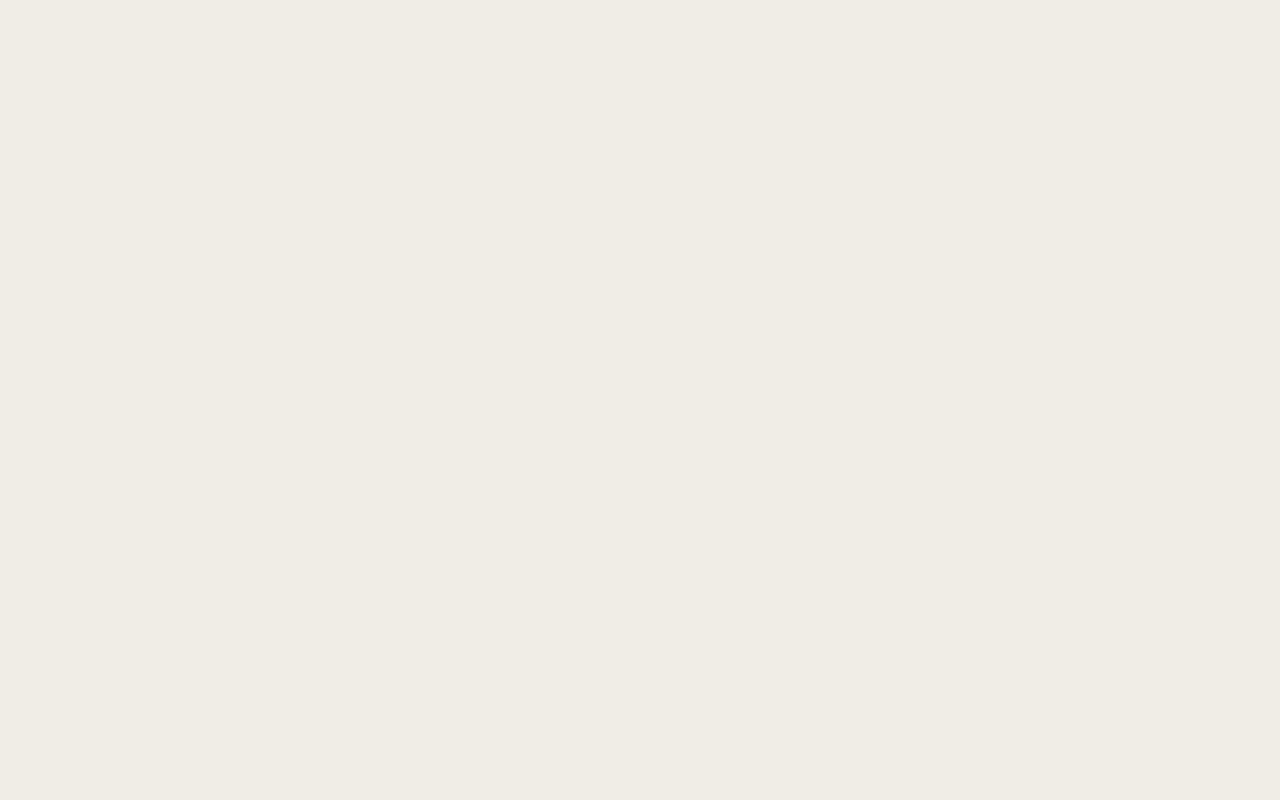
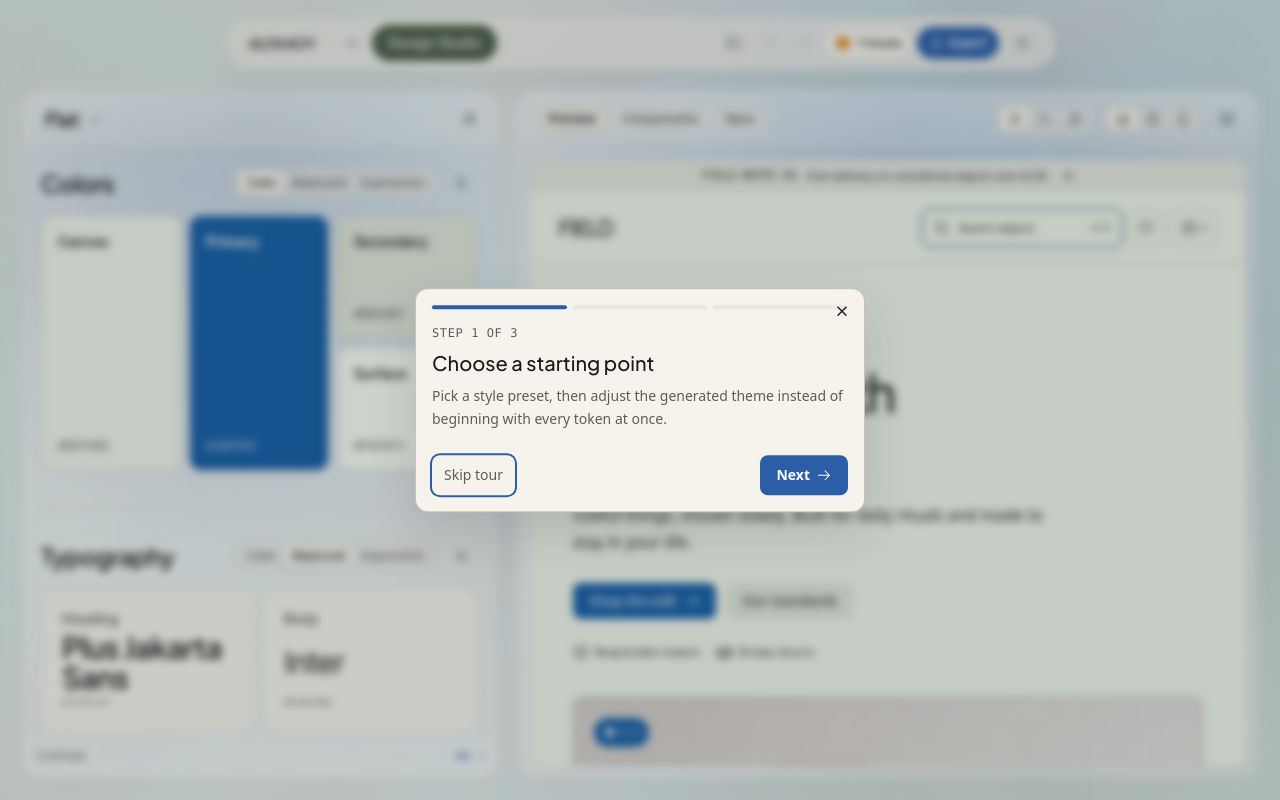
Before and after one commit to BoaDOMO/Aliya-portfolio, a React (Vite) app: page /design-studio in a window 1280 px wide. Before the commit this address had no page. Built offline with nearby package versions, Linux system fonts and the light colour scheme.

Commit message:
fix(design-studio): rename route to design-studio and fix layout/scrollbar bugs

```diff
--- a/src/components/design-specs/appendix-section.tsx
+++ b/src/components/design-specs/appendix-section.tsx
@@ -14,7 +14,7 @@
       </p>
       <ul className="space-y-2 text-sm">
         <li>
-          <Link to="/design-system" className="text-primary hover:underline">
+          <Link to="/design-studio" className="text-primary hover:underline">
             → Open Design System to copy AI Context, Tailwind v4, Plain CSS, or theme.json
           </Link>
         </li>
--- a/src/components/design-system/left-panel.tsx
+++ b/src/components/design-system/left-panel.tsx
@@ -115,7 +115,7 @@
         </div>
       </div>
 
-      <div className="studio-glass-content min-h-0 flex-1 overflow-y-auto overscroll-contain scroll-smooth">
+      <div className="studio-glass-content min-h-0 flex-1 overflow-y-auto overscroll-contain scroll-smooth mr-1">
         <div aria-label="Theme controls" className="space-y-9 p-5">
           {!typeAdvancedOpen && (
             <div ref={colorSectionRef} className="scroll-mt-6">
--- a/src/components/layout.tsx
+++ b/src/components/layout.tsx
@@ -12,14 +12,14 @@
   "/lab": "Lab — Aliya Koy",
   "/chat": "Chat Workspace — Aliya Koy",
   "/contact": "Contact — Aliya Koy",
-  "/design-system": "Design Studio — Aliya Koy",
+  "/design-studio": "Design Studio — Aliya Koy",
 }
 
 export default function Layout() {
   const location = useLocation()
-  const isDesignSystem = location.pathname === "/design-system"
+  const isDesignStudio = location.pathname === "/design-studio" || location.pathname === "/design-system"
   const isChatWorkspace = location.pathname === "/chat"
-  const isProductTool = isDesignSystem || isChatWorkspace
+  const isProductTool = isDesignStudio || isChatWorkspace
 
   useEffect(() => {
     document.title = pageTitles[location.pathname] ?? "Aliya Koy"
@@ -45,7 +45,7 @@
         id="main-content"
         tabIndex={-1}
         className={`flex min-h-0 flex-1 scroll-mt-24 flex-col outline-none ${isProductTool ? "pt-0 overflow-hidden" : "pt-0"}`}
-        data-design-system={isDesignSystem ? "" : undefined}
+        data-design-system={isDesignStudio ? "" : undefined}
       >
         <Outlet />
       </main>
--- a/src/components/navbar.tsx
+++ b/src/components/navbar.tsx
@@ -21,7 +21,7 @@
 
 const labItems = [
   { to: "/chat", label: "Chat Workspace" },
-  { to: "/design-system", label: "Design Studio" },
+  { to: "/design-studio", label: "Design Studio" },
 ] as const
 
 function DesktopNavLink({ to, label }: { to: string; label: string }) {
--- a/src/lib/portfolio-content.ts
+++ b/src/lib/portfolio-content.ts
@@ -74,7 +74,7 @@
     description:
       "A hands-on workspace for shaping design tokens, type, surfaces, responsive previews, accessibility checks, and production-ready exports.",
     tags: ["Design Tokens", "Live Preview", "Accessibility"],
-    link: "/design-system",
+    link: "/design-studio",
     kind: "studio" as const,
   },
 ]
--- a/src/main.tsx
+++ b/src/main.tsx
@@ -1,6 +1,6 @@
 import { StrictMode } from "react"
 import { createRoot } from "react-dom/client"
-import { BrowserRouter, Routes, Route } from "react-router-dom"
+import { BrowserRouter, Routes, Route, Navigate } from "react-router-dom"
 import { ThemeProvider } from "@/components/theme-provider"
 import { DesignTokensProvider } from "@/lib/design-tokens-provider"
 import Layout from "@/components/layout"
@@ -24,7 +24,8 @@
               <Route path="/lab" element={<Lab />} />
               <Route path="/chat" element={<RAG />} />
               <Route path="/contact" element={<Contact />} />
-              <Route path="/design-system" element={<DesignSystem />} />
+              <Route path="/design-studio" element={<DesignSystem />} />
+              <Route path="/design-system" element={<Navigate to="/design-studio" replace />} />
             </Route>
           </Routes>
         </BrowserRouter>
--- a/src/pages/DesignSystem.tsx
+++ b/src/pages/DesignSystem.tsx
@@ -138,7 +138,7 @@
   return (
     <motion.div
       layout={!shouldReduceMotion}
-      className="design-studio-workspace relative flex min-h-0 flex-1 flex-col overflow-hidden bg-tool-canvas text-foreground"
+      className="design-studio-workspace relative flex min-h-0 flex-1 flex-col overflow-clip bg-tool-canvas text-foreground"
       transition={{ duration: 0.3, ease: [0.16, 1, 0.3, 1] }}
     >
       {isDark ? (
```
Also changed, not shown: 1 other file (tests, documents, lock files or other folders).
